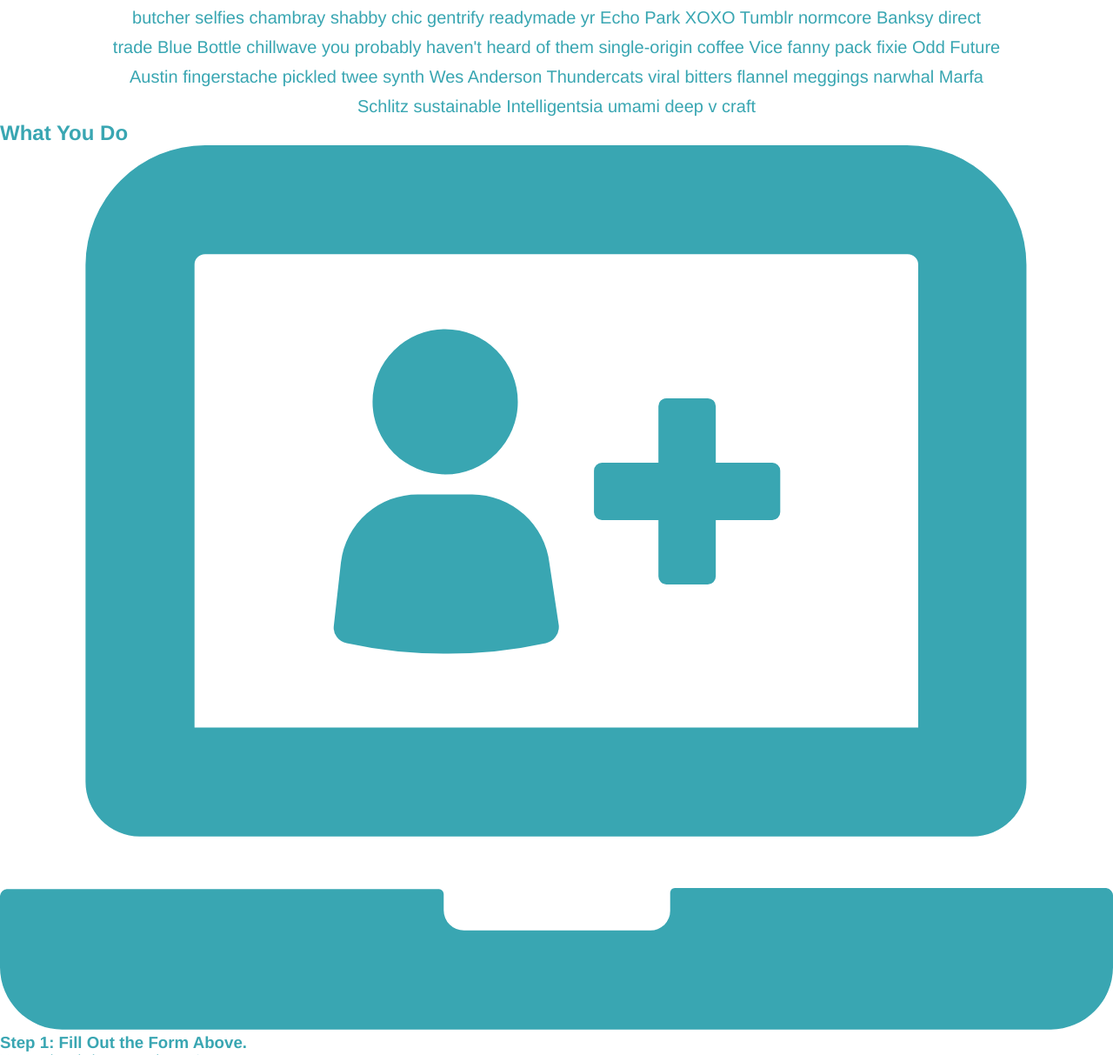
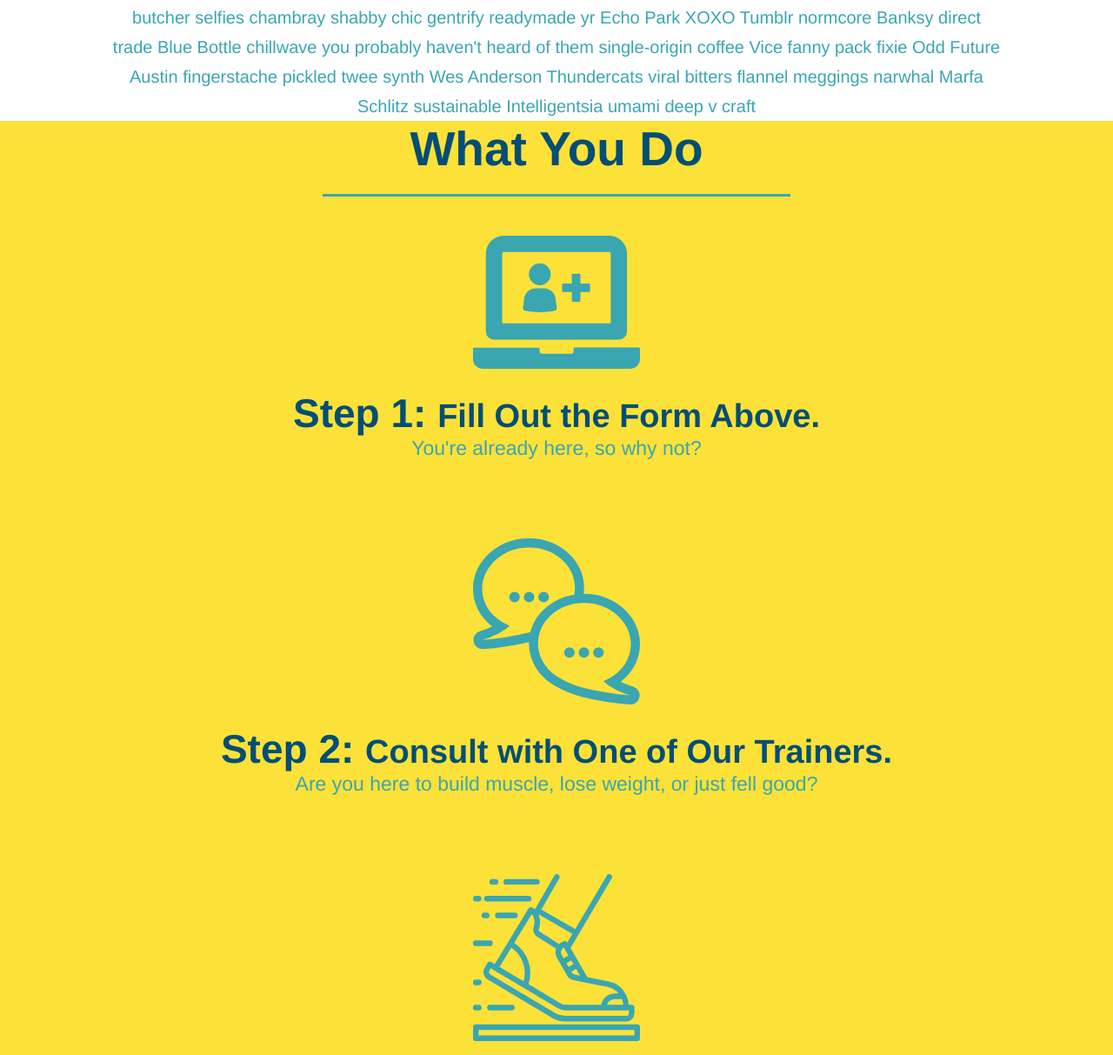
Before and after one commit to e1m3m0/run-buddy, a plain HTML site: page index.html in a window 1280 px wide. Shown: the part 801-2014 px from the top of the page at 87% size. Drawn offline with Linux system fonts and the light colour scheme.

Commit message:
style what you do section

```diff
--- a/assets/css/style.css
+++ b/assets/css/style.css
@@ -104,15 +104,6 @@ footer a {
 .intro {
     text-align: center;
 }
-.intro h2 {
-    font-size: 55px;
-    color: #024e76;
-    margin-bottom: 35px;
-    padding: 0 100px 20px 100px;
-    border-bottom: 3px solid;
-    border-color: #fce138;
-    display: inline-block;
-}
 .intro p {
     line-height: 1.7;
     color: #39a6b2;
@@ -120,3 +111,43 @@ footer a {
     font-size: 20px;
     margin: 0 auto;
   }
+  .steps {
+    text-align: center;
+    background: #fce138;
+  }
+  .steps div {
+    margin-bottom: 80px;
+  }
+
+  .steps img {
+    width: 15%;
+    margin: 10px 0;
+  }
+
+  .steps h3 {
+    color: #024e76;
+    font-size: 46px;
+    margin-top: 10px;
+  }
+
+  .steps p {
+    color: #39a6b2;
+    font-size: 23px;
+  }
+  .steps span {
+      font-size: 38px;
+  }
+  .section-title {
+    font-size: 55px;
+    color: #024e76;
+    margin-bottom: 35px;
+    padding: 0 100px 20px 100px;
+    display: inline-block;
+    border-bottom: 3px solid;
+  }
+    .primary-border {
+    border-color: #fce138;
+  }
+   .secondary-border {
+    border-color: #39a6b2;
+  }
--- a/index.html
+++ b/index.html
@@ -73,38 +73,37 @@
 
         <!--"what we do" section -->
         <section id="what-we-do" class="intro">
-            <h2>What We Do</h2>
+            <h2 class="section-title primary-border">What We Do</h2>
             <p>
                 butcher selfies chambray shabby chic gentrify readymade yr Echo Park XOXO Tumblr normcore Banksy direct trade Blue Bottle chillwave you probably haven't heard of them single-origin coffee Vice fanny pack fixie Odd Future Austin fingerstache pickled twee synth Wes Anderson Thundercats viral bitters flannel meggings narwhal Marfa Schlitz sustainable Intelligentsia umami deep v craft
               </p>
         </section>
 
         <!-- "what you do" section -->
-        <section id="what-you-do">
-            <h2>What You Do</h2>
+        <section id="what-you-do" class="steps">
+            <h2 class="section-title secondary-border">What You Do</h2>
 
             <div>
-                <!-- insert this img element -->
                 <img src="./assets/images/step-1.svg" alt="" />
-                <h3>Step 1: Fill Out the Form Above.</h3>
+                <h3>Step 1: <span>Fill Out the Form Above.</span></h3>
                 <p>You're already here, so why not?</p>
             </div>
 
             <div>
                 <img src="./assets/images/step-2.svg" alt="" />
-                <h3>Step 2: Consult with One of Our Trainers.</h3>
+                <h3>Step 2: <span>Consult with One of Our Trainers.</span></h3>
                 <p>Are you here to build muscle, lose weight, or just fell good?</p>
             </div>
 
             <div>
                 <img src="./assets/images/step-3.svg" alt="" />
-                <h3>Step 3: Get Running.</h3>
+                <h3>Step 3: <span>Get Running.</span></h3>
                 <p>Hit the ground running (leterally) once your trainer lays out your plan.</p>
             </div>
 
             <div>
                 <img src="./assets/images/step-4.svg" alt="" />
-                <h3>Step 4: See Results.</h3>
+                <h3>Step 4: <span>See Results.</span></h3>
                 <p>Bi-weekly checkins with your trainer will keep you focused</p>
             </div>
         </section>
```
